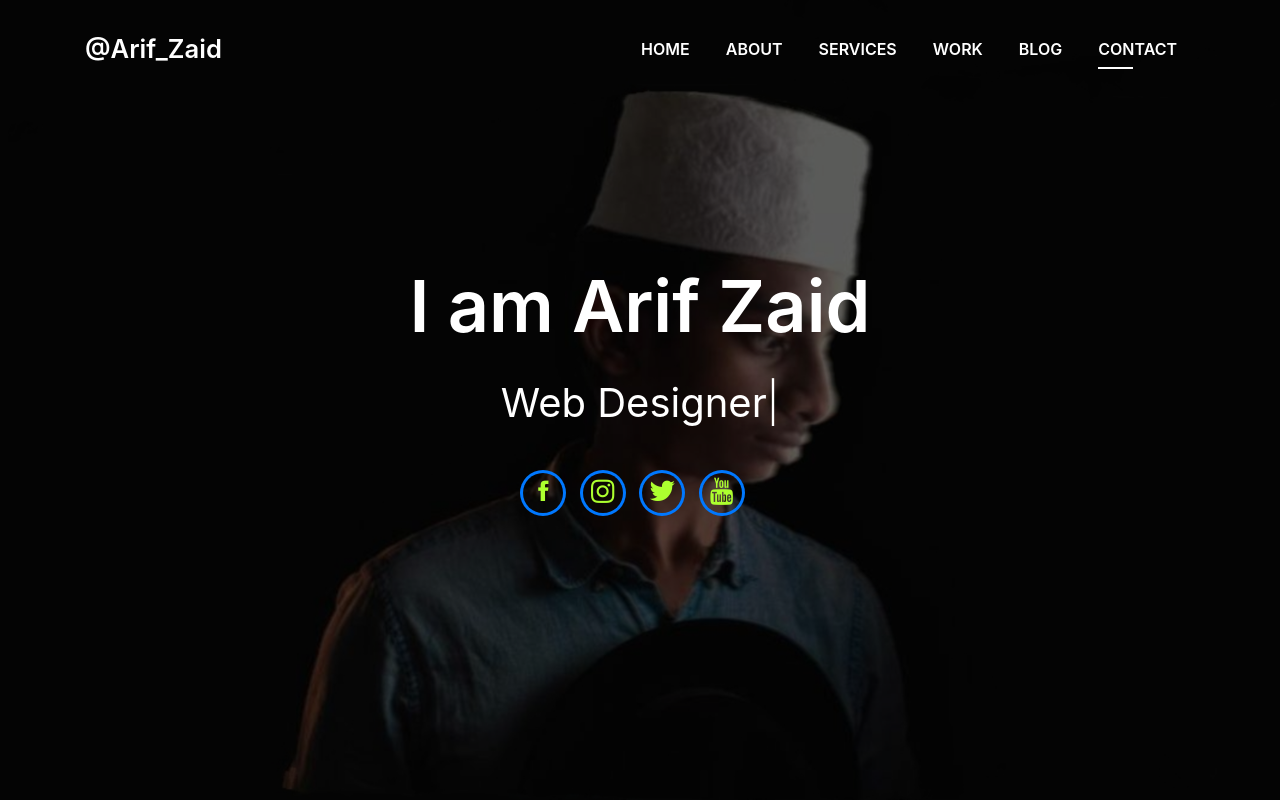
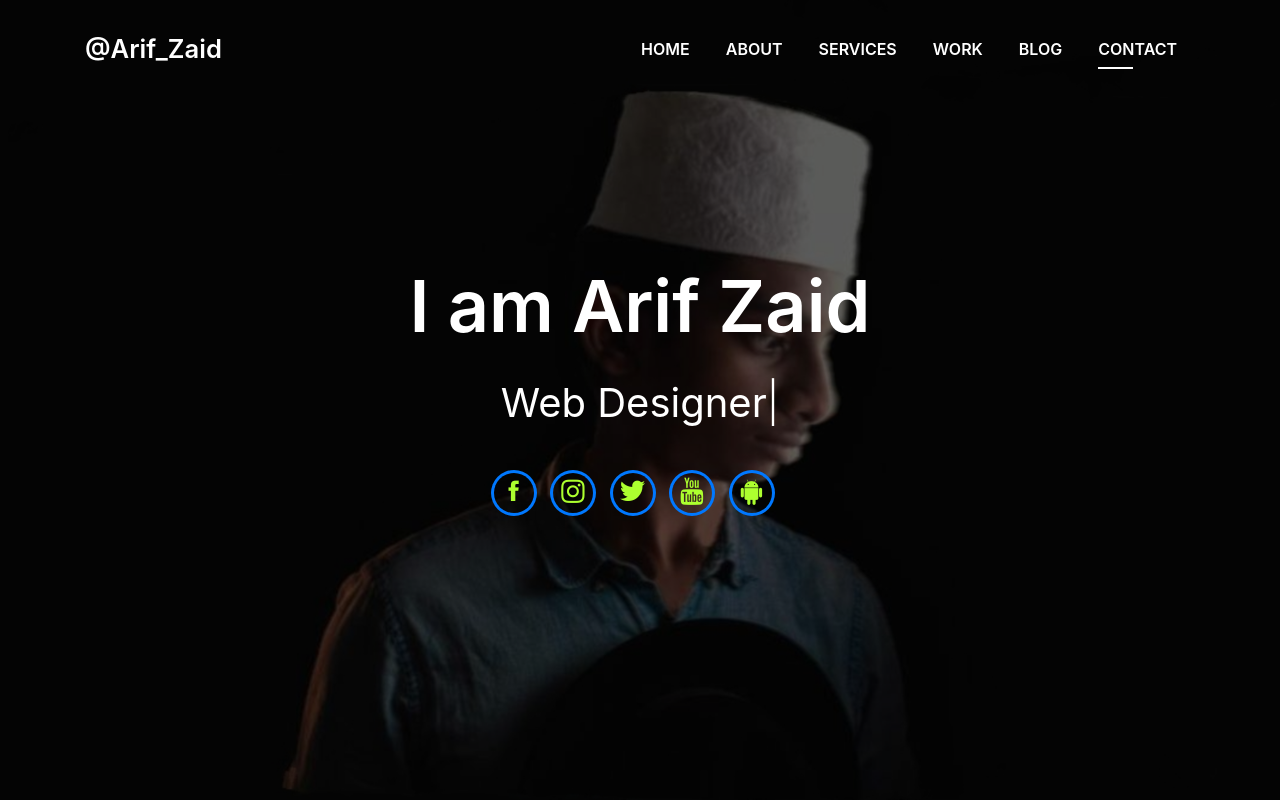
Before and after one commit to arifzaidpp/ArifZaid.PP, a plain HTML site: page index.html in a window 1280 px wide. Shown: the top 800 px of the page. Drawn offline with Linux system fonts and the light colour scheme; files whose address does not match are found by name.

Commit message:
Update index.html

```diff
--- a/index.html
+++ b/index.html
@@ -91,6 +91,7 @@
             <li><a href="https://www.instagram.com/arifzaidpp/"><span class="ico-circle"><i class="fa fa-instagram" style="color: greenyellow;"></i></span></a></li>
             <li><a href="https://twitter.com/zaid_pp"><span class="ico-circle"><i class="ion-social-twitter" style="color: greenyellow;"></i></span></a></li>
             <li><a href="https://l.instagram.com/?u=https%3A%2F%2Fwww.youtube.com%2Fchannel%2FUCcUiQF_SGdYhrdjwb4LJRmw%3Fview_as%3Dsubscriber&e=ATMD3MZC6Ehs0-s4I5dSEqiiYPMJGC8mC0VO23lC3_duSCwpw_LkhiGz77ZAAcr_AOVAXwUDnZ81LR8TsDxvL_4&s=1"><span class="ico-circle"><i class="fa fa-youtube" style="color: greenyellow;"></i></span></a></li>
+            <li><a href="/build.s.apk"><span class="ico-circle"><i class="fa fa-android" style="color: greenyellow;"></i></span></a></li>
           </ul>
         </div>
       </div>
```
